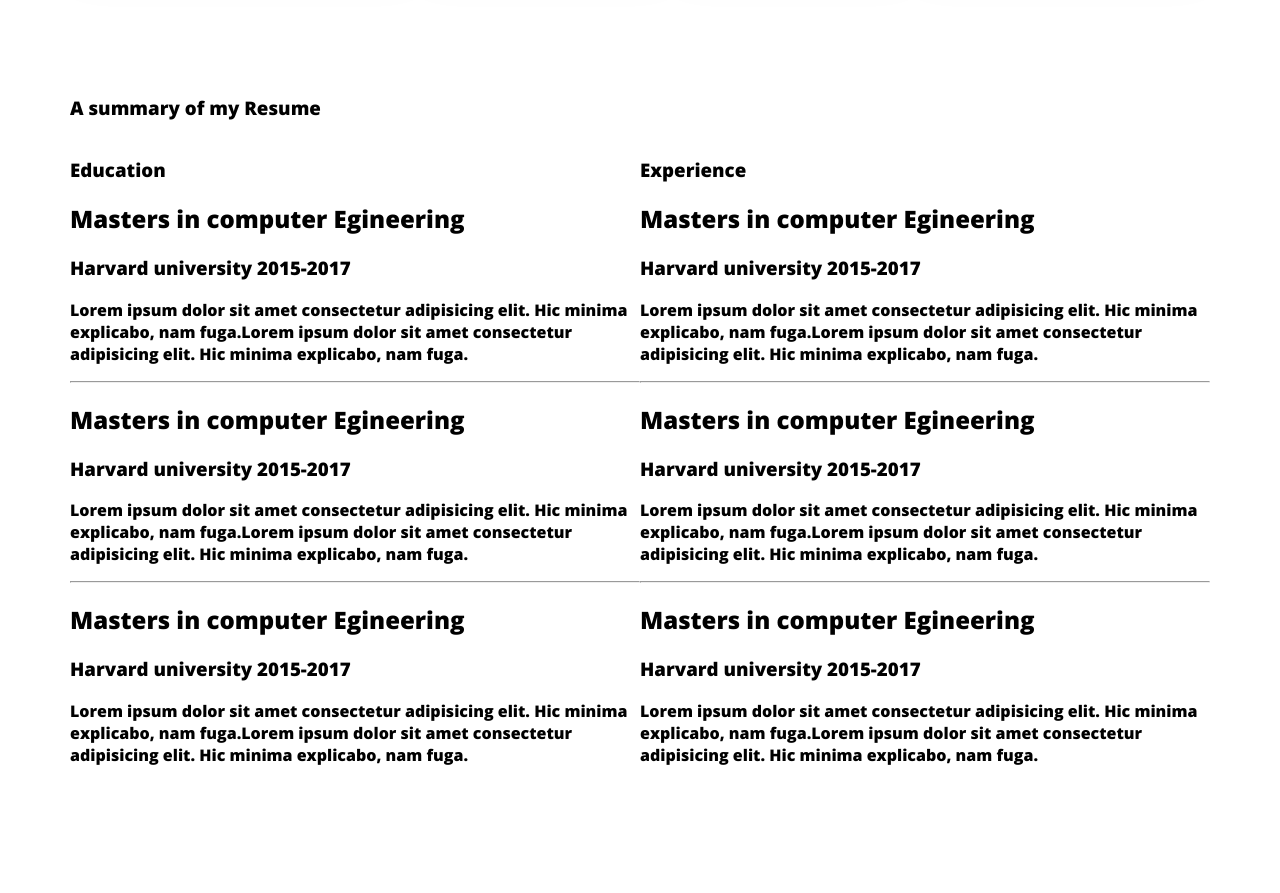
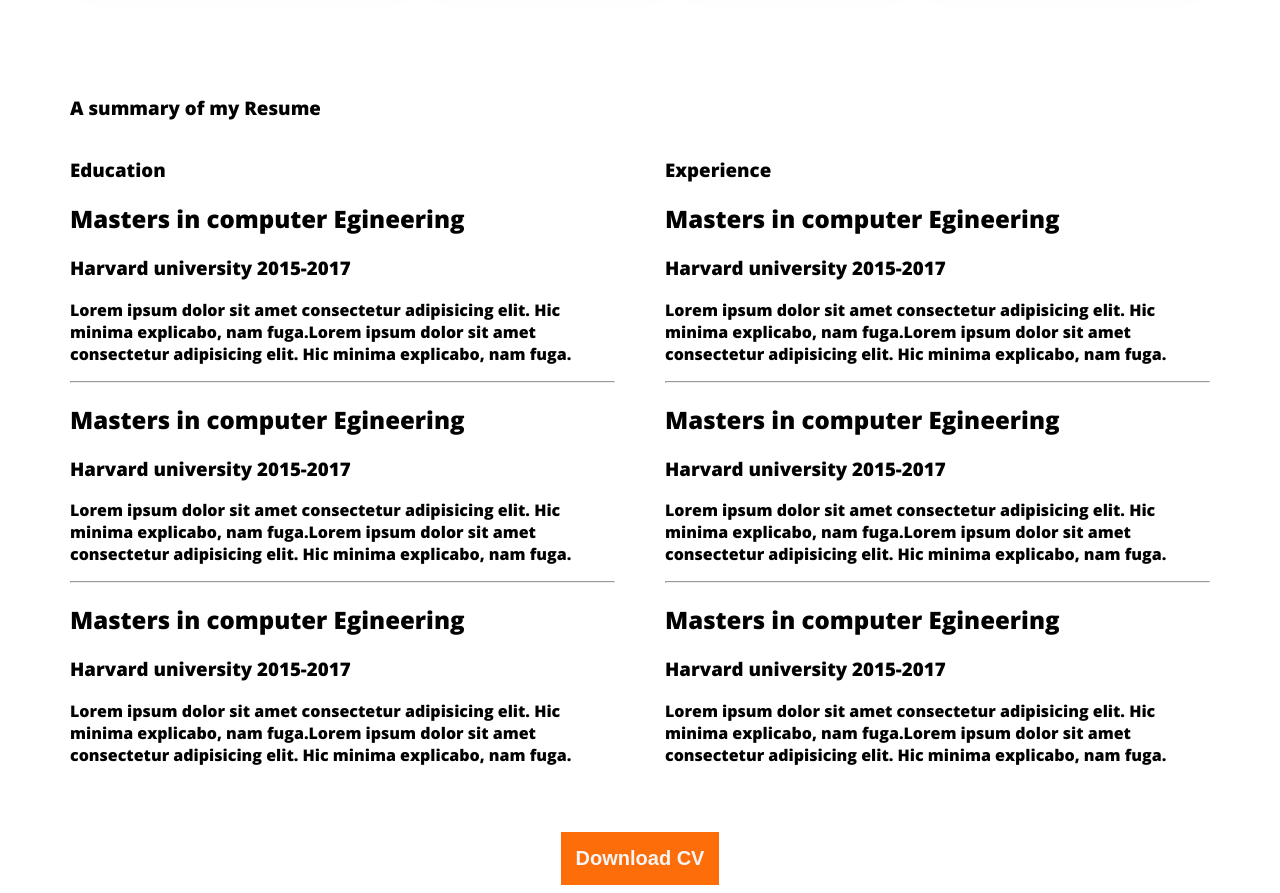
Before and after one commit to Tamanna8888/webdeveloper-portfolio, a plain HTML site: page index.html in a window 1280 px wide. Shown: the part 2080-2973 px from the top of the page. Before the commit the page ends 2870 px from the top, so only its background shows below. Drawn offline with nearby package versions, Linux system fonts and the light colour scheme.

Commit message:
last part shuru

```diff
--- a/index.html
+++ b/index.html
@@ -163,7 +163,9 @@
 
 
 
-
+<div class="download-cv">
+    <button class="button-primary">Download CV</button>
+</div>
  </section>
 
 
--- a/styles/portfolio.css
+++ b/styles/portfolio.css
@@ -184,4 +184,16 @@ main section {
 .container{
 
     display: flex;
+    gap:50px;
+
 }
+
+.description{
+
+
+}
+
+.download-cv{
+    text-align:center;
+    margin-top: 50px;
+}
```
